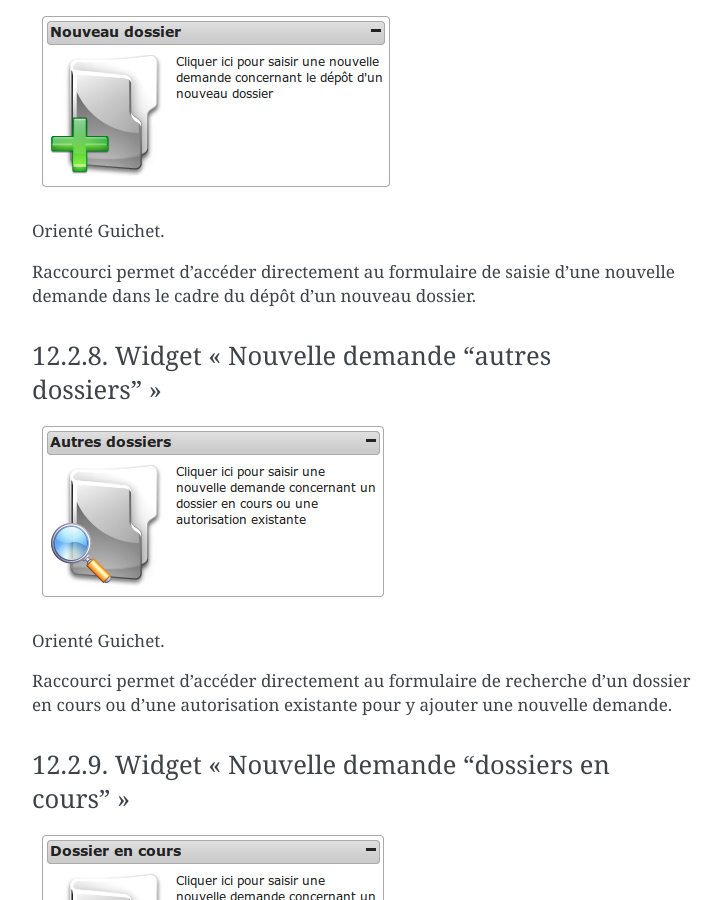
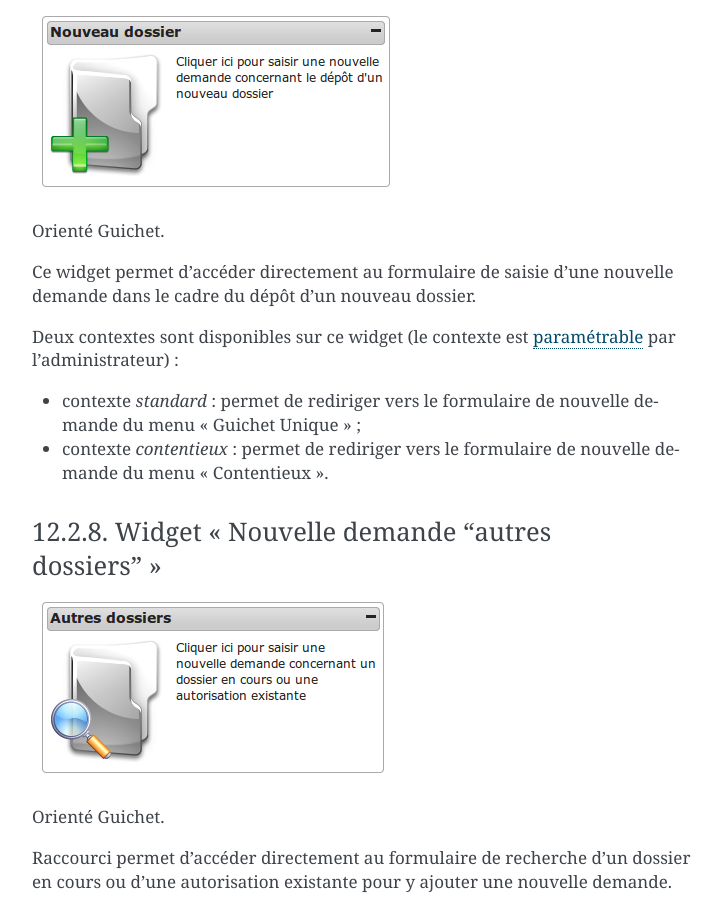
Before and after one commit to mpavaux/openads-documentation, a Sphinx documentation site: the page built from source/manuel_utilisateur/ergonomie/index.rst, in a window 1280 px wide and 900 px high, scrolled down 5791 px. Shown: the whole window, without its empty margins (388-1110 px from the left). Built offline with Sphinx 7.4.7, drawn with Linux system fonts in a browser that asks for light colours.

Commit message:
* Ajout du contexte pour le widget raccourcis vers ajout demande

```diff
--- a/source/manuel_utilisateur/ergonomie/index.rst
+++ b/source/manuel_utilisateur/ergonomie/index.rst
@@ -160,7 +160,12 @@
 
 Orienté Guichet.
 
-Raccourci permet d'accéder directement au formulaire de saisie d'une nouvelle demande dans le cadre du dépôt d'un nouveau dossier.
+Ce widget permet d'accéder directement au formulaire de saisie d'une nouvelle demande dans le cadre du dépôt d'un nouveau dossier.
+
+Deux contextes sont disponibles sur ce widget (le contexte est :ref:`paramétrable <administration_widget_nouvelle_demande_nouveau_dossier>` par l'administrateur) :
+
+- contexte *standard* : permet de rediriger vers le formulaire de nouvelle demande du menu "Guichet Unique" ;
+- contexte *contentieux* : permet de rediriger vers le formulaire de nouvelle demande du menu "Contentieux".
 
 
 .. _widget_nouvelle_demande_autre_dossier:
```
Also changed, not shown: source/manuel_utilisateur/administration.rst (+13 -0 lines).
